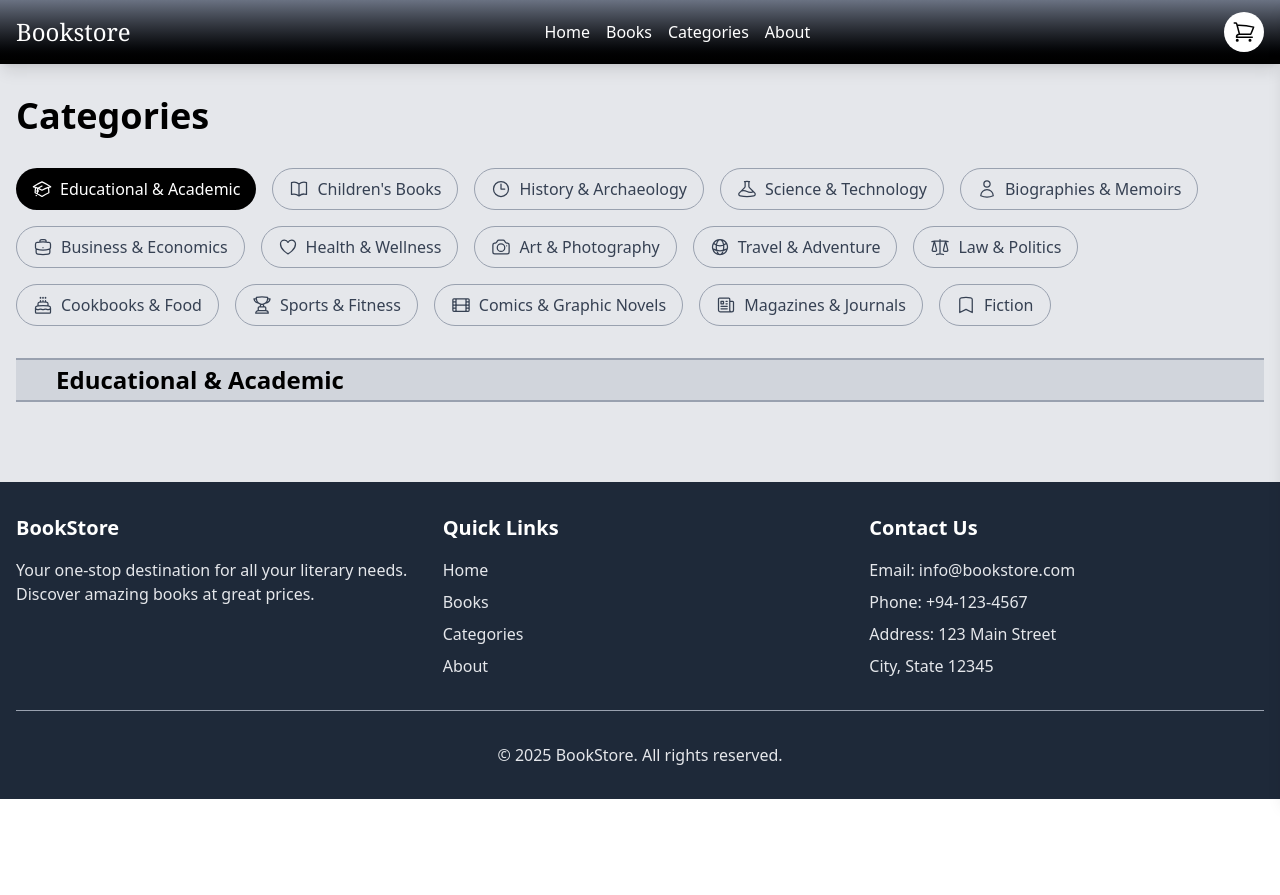
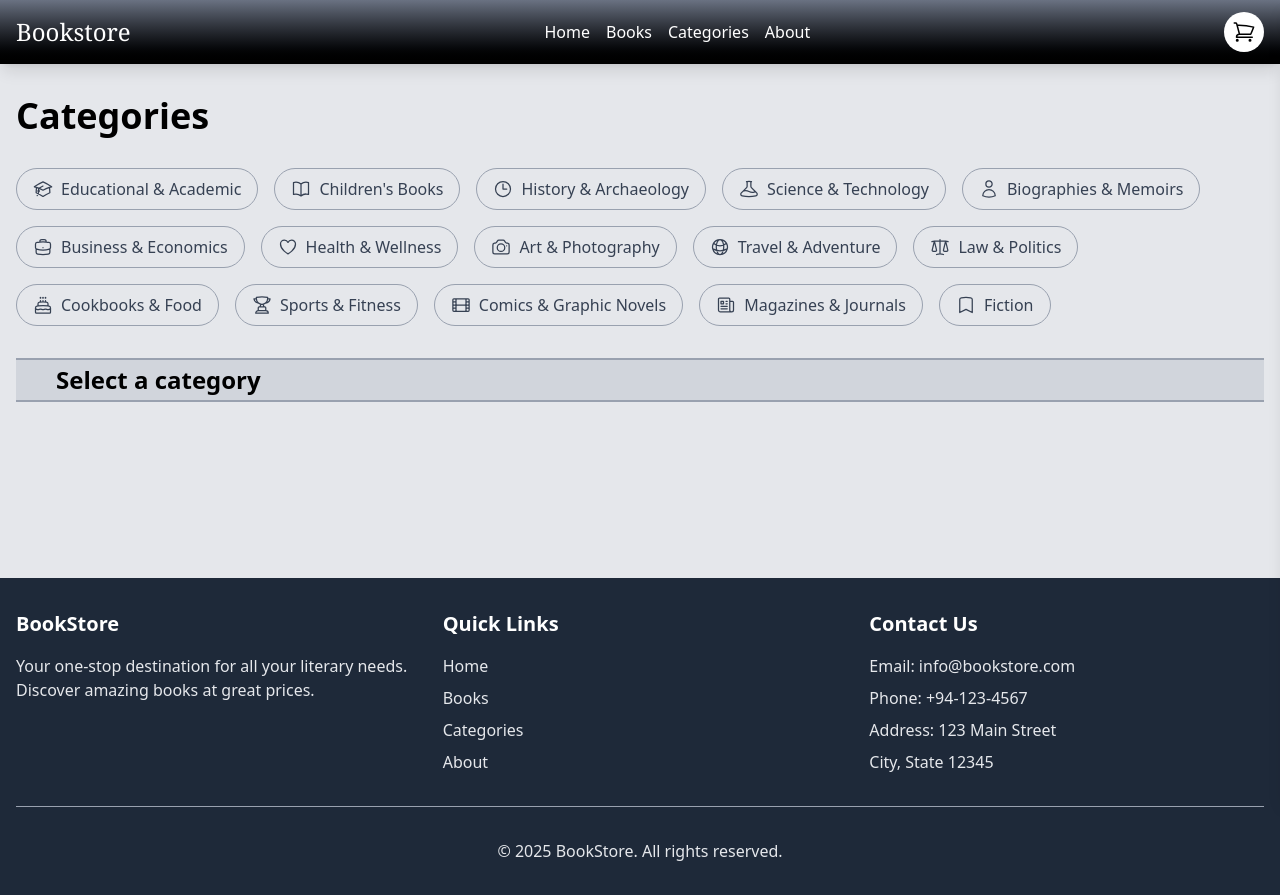
Before and after one commit to chathurasandaruwan/Book-Store-frontend-react, a React (Vite) app: page /categories in a window 1280 px wide. Before the commit the page ends 800 px from the top, so only its background shows below. Built offline with nearby package versions, Linux system fonts and the light colour scheme.

Commit message:
set view filtered books as Categories function

```diff
--- a/src/pages/Categories.tsx
+++ b/src/pages/Categories.tsx
@@ -18,10 +18,19 @@ import {
 } from '@heroicons/react/24/outline';
 import {useState} from "react";
 import {TitleBar} from "../components/TitleBar.tsx";
-
+import PaginatedBookList from "../components/PaginatedBookList.tsx";
+interface BookProps {
+    id: number;
+    title: string;
+    author: string;
+    price: number;
+    description: string;
+    imageUrl: string;
+    stock: number;
+}
 export function Categories() {
-    const [selectedCategory, setSelectedCategory] = useState<string | null>('Educational & Academic');
-
+    const [selectedCategory, setSelectedCategory] = useState<string | null>();
+    const [filteredBooks, setFilteredBooks] = useState<BookProps[]>([]);
     const categories = [
         { name: 'Educational & Academic', icon: AcademicCapIcon },
         { name: 'Children\'s Books', icon: BookOpenIcon },
@@ -156,8 +165,9 @@ export function Categories() {
     }
     function handleCategoryClick(name: string) {
         setSelectedCategory(name);
-        const filteredBooks = filterBooksByCategory(name);
-        console.log(filteredBooks)
+        const result: BookProps[] = filterBooksByCategory(name);
+        console.log(result);
+        setFilteredBooks(result)
     }
     return (
         <section className='bg-gray-200'>
@@ -181,7 +191,8 @@ export function Categories() {
                 </div>
                 {/*content*/}
                 <div className='mb-12'>
-                    <TitleBar>{selectedCategory || 'Educational & Academic'}</TitleBar>
+                    <TitleBar>{selectedCategory || 'Select a category'}</TitleBar>
+                    <PaginatedBookList books={filteredBooks} itemsPerPage={4} />
                 </div>
             </div>
             <Footer/>
```
